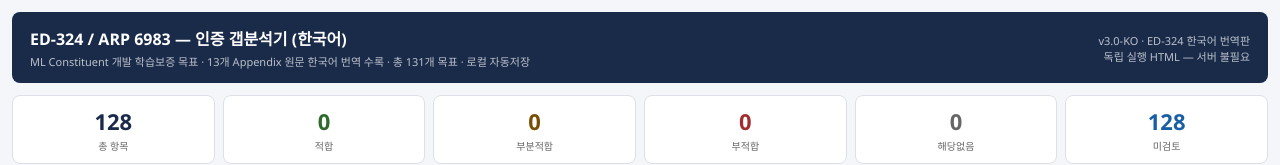
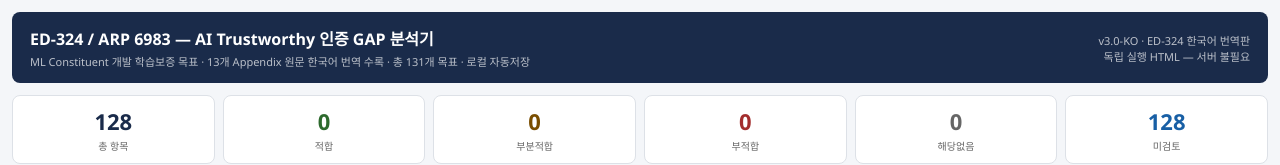
Before and after one commit to jwna21/ed324-gap-analyzer, a plain HTML site: page index.html in a window 1280 px wide. Shown: the top 165 px of the page. Drawn offline with Linux system fonts and the light colour scheme.

Commit message:
Update header title for AI Trustworthy certification
Signed-off-by: jwna21 <48143349+jwna21@users.noreply.github.com>

```diff
--- a/index.html
+++ b/index.html
@@ -84,7 +84,7 @@ textarea{resize:vertical;height:48px}
 <div class="app">
 <div class="header">
   <div>
-    <h1>ED-324 / ARP 6983 — 인증 갭분석기 (한국어)</h1>
+    <h1>ED-324 / ARP 6983 — AI Trustworthy 인증 GAP 분석기</h1>
     <p>ML Constituent 개발 학습보증 목표 · 13개 Appendix 원문 한국어 번역 수록 · 총 131개 목표 · 로컬 자동저장</p>
   </div>
   <div style="text-align:right;font-size:11px;opacity:0.7">v3.0-KO · ED-324 한국어 번역판<br>독립 실행 HTML — 서버 불필요</div>
```
